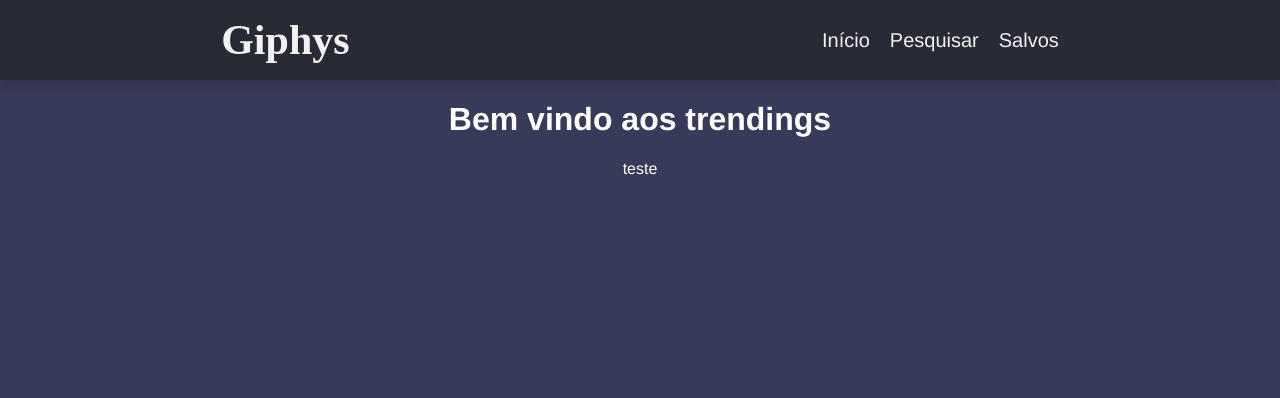
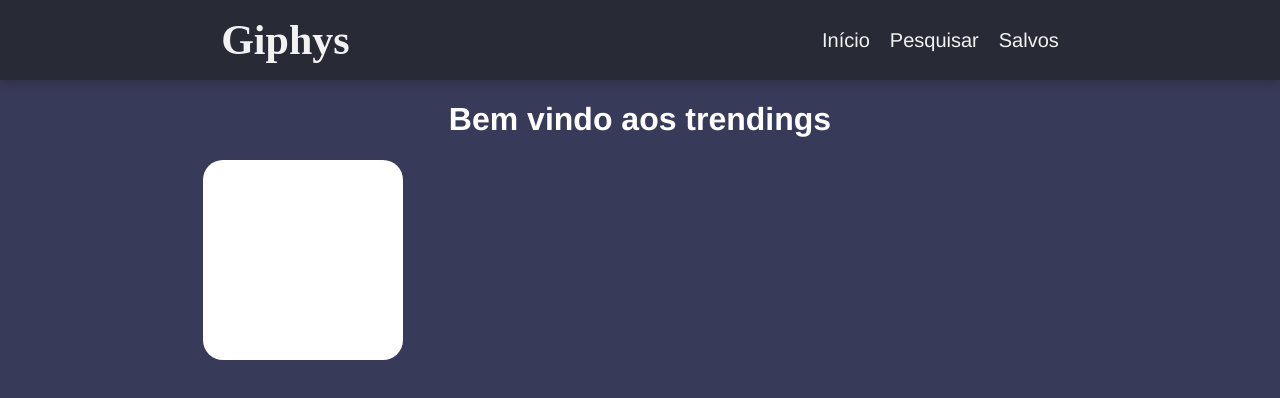
Before and after one commit to DeiversonTI/appgiphys, a Vue app: page / in a window 1280 px wide. Shown: the top 398 px of the page. Built offline with nearby package versions, Linux system fonts and the light colour scheme.

Commit message:
Focar na criaçao do card e nas props que cada card recebera

```diff
--- a/src/components/Cards/CardGiphy.vue
+++ b/src/components/Cards/CardGiphy.vue
@@ -1,12 +1,15 @@
 <template>
   <section>
-    <p>teste</p>
+    <div class="card">
+
+    </div>
   </section>
 </template>
 
 <script>
 export default {
   name: "CardGiphy",
+  props: ['url', 'title', 'import_date', 'id'],
 };
 </script>
 
@@ -14,4 +17,11 @@ export default {
 section {
   color: white;
 }
+
+section .card {
+  width: 200px;
+  height: 200px;
+  background: white;
+  border-radius: 20px;
+}
 </style>
--- a/src/components/pages/PageHome/PageHome.vue
+++ b/src/components/pages/PageHome/PageHome.vue
@@ -1,25 +1,43 @@
 <template>
   <main id="home-page">
     <h1>Bem vindo aos trendings</h1>
-    <section id="Cards">
+    <section id="cards">
       <CardGiphy />
     </section>
   </main>
 </template>
 
 <script>
-  import CardGiphy from '@/components/Cards/CardGiphy';
+import CardGiphy from "@/components/Cards/CardGiphy";
+import actions from '@/store/actions';
+import state from "@/store/state";
 
 export default {
   components: {
     CardGiphy,
   },
+	data(){
+		return {
+			list: state.list,
 		}
+	},
+	render() {
+		return state.list.push(actions.getTrending());
+	},
+};
 </script>
 
 <style>
-    main#home-Page #cards{
+#home-page {
+  display: flex;
+  justify-content: center;
+  flex-direction: column;
+}
+
+#cards {
+	align-self: center;
   display: grid;
-      grid-template-columns: auto auto auto;
+  grid-template-columns: 1fr 1fr 1fr 1fr;
+	grid-gap: 25px;
 }
 </style>
--- a/src/store/actions.js
+++ b/src/store/actions.js
@@ -6,8 +6,7 @@ export default {
     async getTrending() {
         try {
             const giphysList = await GiphyApi.getTrending();
-
-            console.log(giphysList.data);
+            return giphysList.data.data;
         } catch (err){
             console.error(err);
         }
--- a/src/store/state.js
+++ b/src/store/state.js
@@ -6,6 +6,7 @@ const OFFSET = 0;
 export default Vue.observable({
     key: 'KuOjfeKF3VQCVK9PIsI33rzivmUlKkOF',
 
+    list: [],
     saveds: [],
 
     limit: LIMIT,
```
Also changed, not shown: 1 other file (tests, documents, lock files or other folders). Lines whose indentation alone changed are shown as unchanged.
